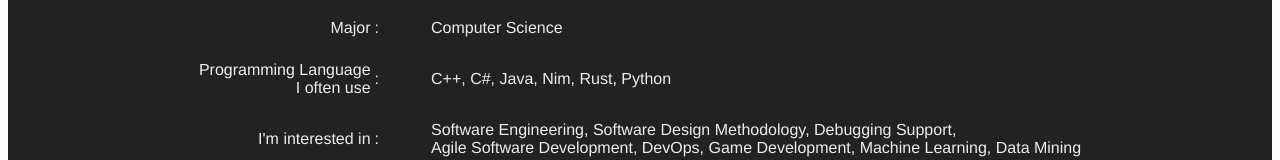
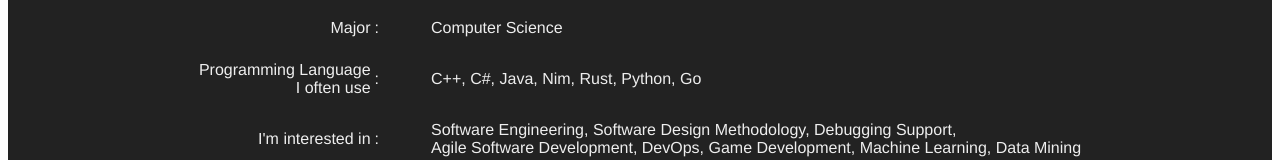
Before and after one commit to sakupo/homepage, a Vue app: page /about in a window 1280 px wide. Shown: the part 390-550 px from the top of the page. Built offline with nearby package versions, Linux system fonts and the light colour scheme; no server answers; the HTML template or start-up script is replaced by a standard one.

Commit message:
Modify About page.

```diff
--- a/src/components/topmenu/About.vue
+++ b/src/components/topmenu/About.vue
@@ -53,7 +53,7 @@
         .item Programming Language <br> I often use
       td :
       td
-        .cont C++, C#, Java, Nim, Rust, Python
+        .cont C++, C#, Java, Nim, Rust, Python, Go
     br
     tr
       td
```
